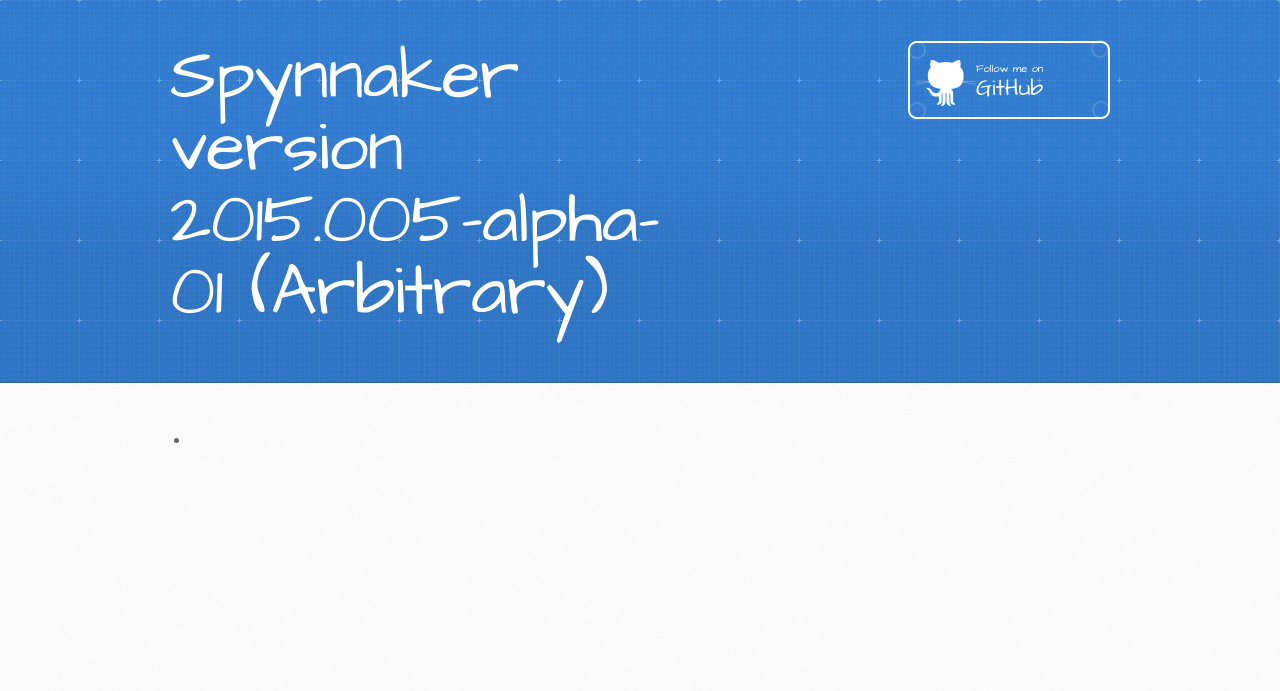
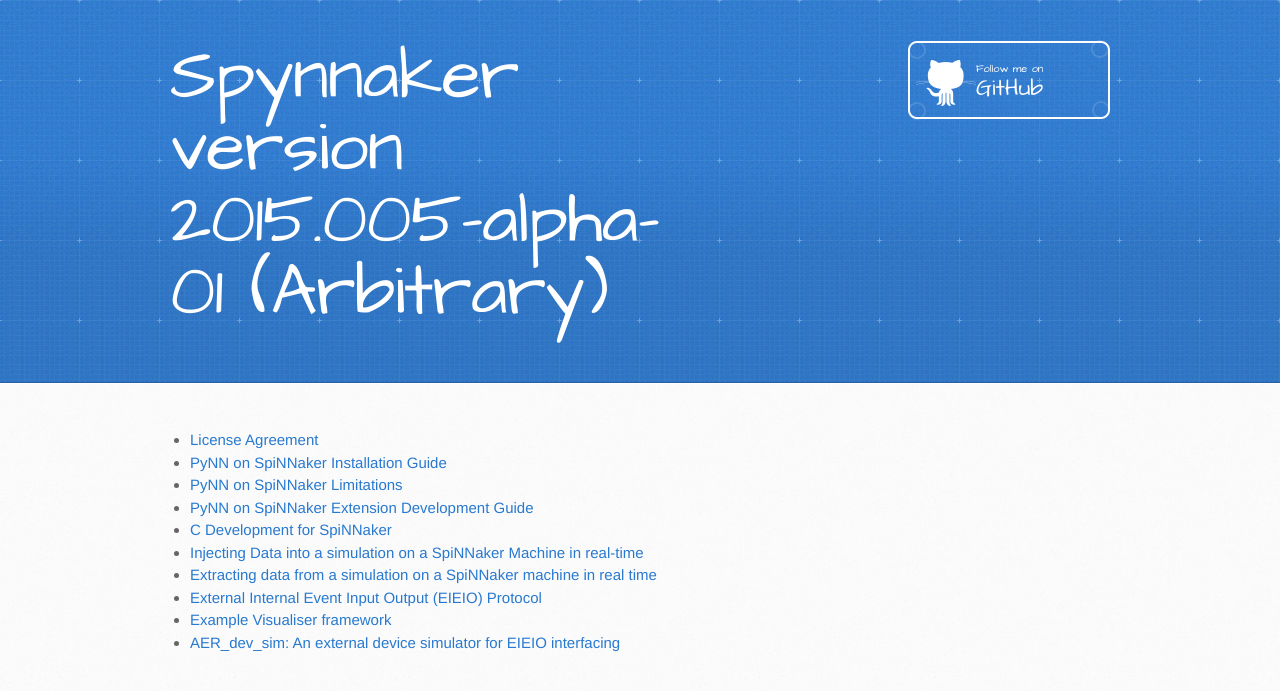
Before and after one commit to SpiNNakerManchester/SpiNNakerManchester.github.io, a Jekyll site: the page built from 2015.005.Arbitrary/index.md, in a window 1280 px wide. Shown: the top 691 px of the page. Built offline with Jekyll 4.4.1, drawn with Linux system fonts in a browser that asks for light colours.

Commit message:
added pre-release for arbitiary, and fixed the little-rascal install page to use == instead of =

```diff
--- a/2015.005.Arbitrary/index.md
+++ b/2015.005.Arbitrary/index.md
@@ -3,4 +3,13 @@ title: Spynnaker version 2015.005-alpha-01 (Arbitrary)
 layout: default
 ---
 
-*
+* [License Agreement](LicenseAgreement.html)
+* [PyNN on SpiNNaker Installation Guide](PyNNOnSpinnakerInstall.html)
+* [PyNN on SpiNNaker Limitations](SPyNNakerLimitations.html)
+* [PyNN on SpiNNaker Extension Development Guide](PyNNOnSpiNNakerExtensions.html)
+* [C Development for SpiNNaker](CDevelopmentForSpiNNaker.html)
+* [Injecting Data into a simulation on a SpiNNaker Machine in real-time](InjectingDataRealTime.html)
+* [Extracting data from a simulation on a SpiNNaker machine in real time](ExtractingDataRealTime.html)
+* [External Internal Event Input Output (EIEIO) Protocol](EIEIOProtocolProposal.pdf)
+* [Example Visualiser framework](VisualiserFramework.html)
+* [AER_dev_sim: An external device simulator for EIEIO interfacing](AERDevSim.html)
```
Also changed, not shown: 2015.004.LittleRascal/PyNNOnSpinnakerInstall.md (+42 -42 lines).
